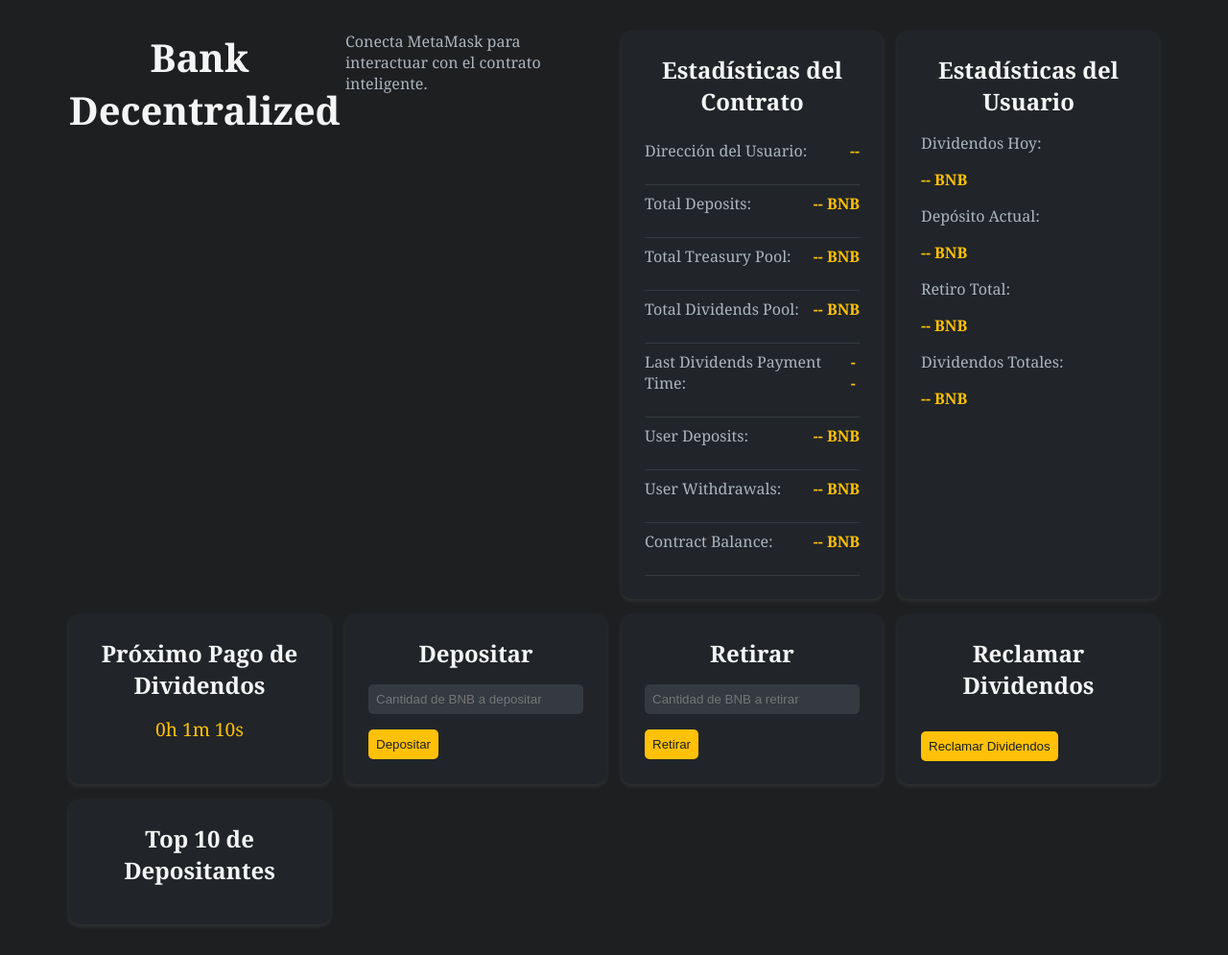
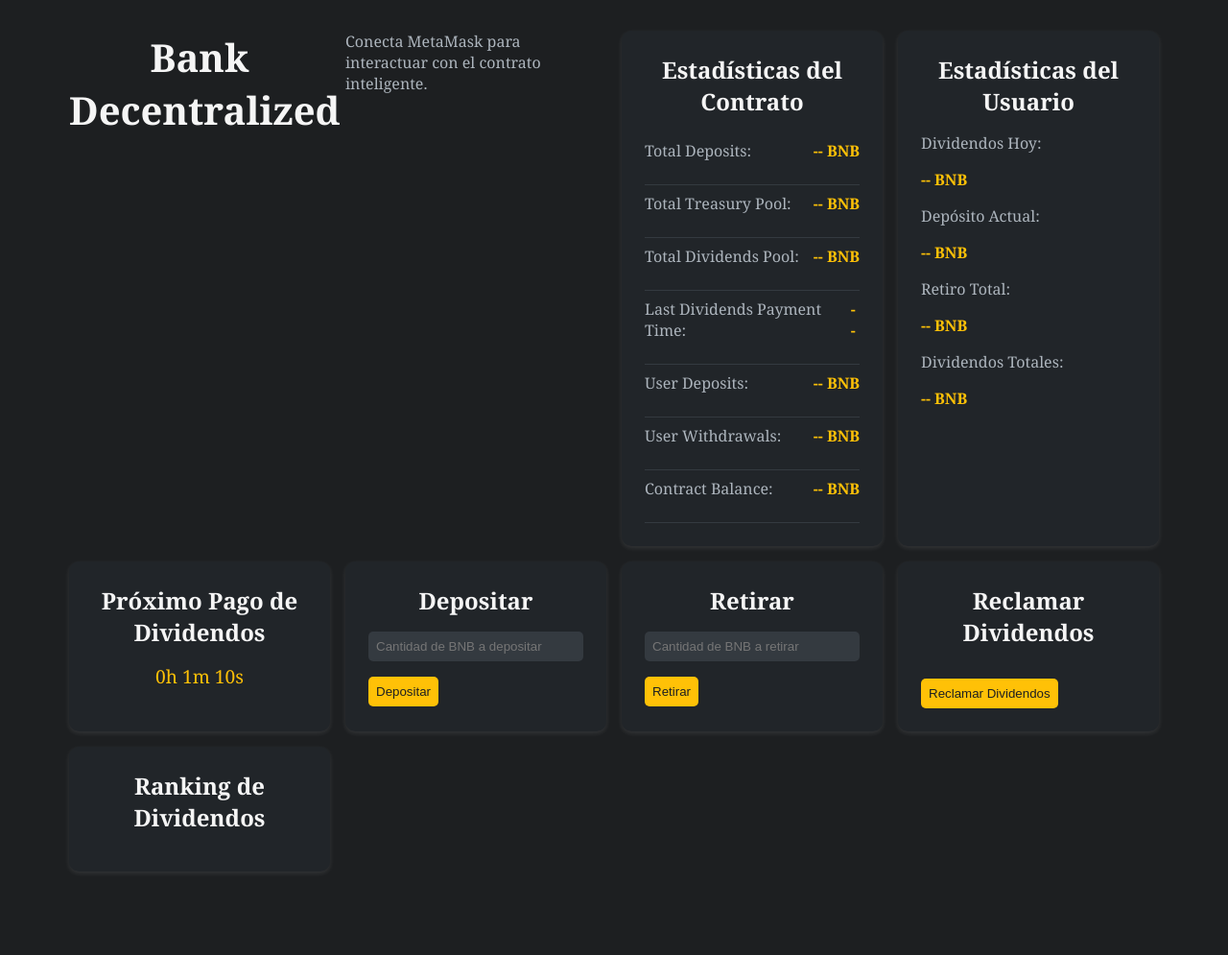
Before and after one commit to Rubtururu/cabankpu, a plain HTML site: page index.html in a window 1280 px wide. Shown: the whole page at 96% size. After the commit the page ends 940 px from the top, so only its background shows below. Drawn offline with nearby package versions, Linux system fonts and the light colour scheme.

Commit message:
Update index.html

```diff
--- a/index.html
+++ b/index.html
@@ -19,10 +19,6 @@
         <div class="card">
             <div class="card__content">
                 <h2>Estadísticas del Contrato</h2>
-                <div class="stat">
-                    <p>Dirección del Usuario:</p>
-                    <p class="highlight"><span id="user-address">--</span></p>
-                </div>
                 <div class="stat">
                     <p>Total Deposits:</p>
                     <p class="highlight"><span id="total-deposits">--</span> BNB</p>
@@ -105,9 +101,8 @@
             </div>
         </div>
         <div class="card">
-            <div class="card__content">
-                <h2>Top 10 de Depositantes</h2>
-                <ul id="top-depositors-ranking"></ul>
+            <div class="card__content"><h2>Ranking de Dividendos</h2>
+                <ol id="dividends-ranking"></ol>
             </div>
         </div>
     </div>
```
